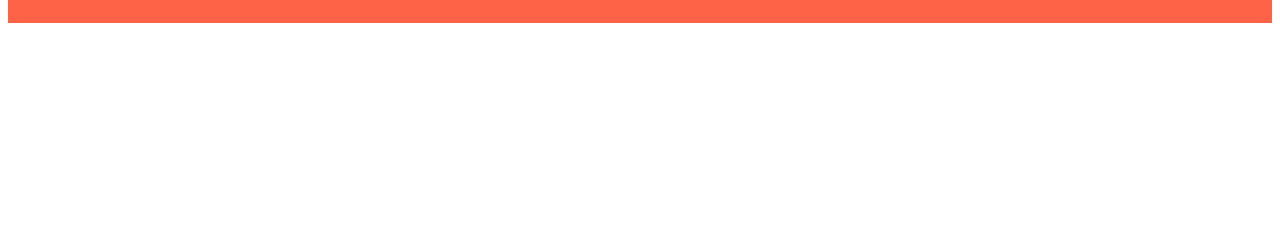
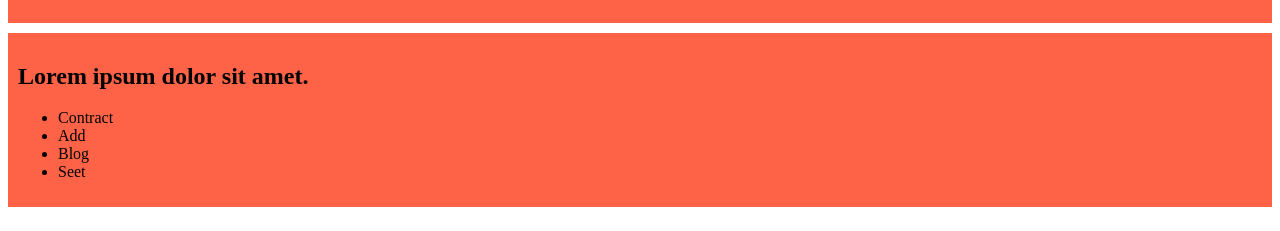
Before and after one commit to simaakther2099/sima-my, a plain HTML site: page index.html in a window 1280 px wide. Shown: the part 569-800 px from the top of the page. Drawn offline with Linux system fonts and the light colour scheme.

Commit message:
added list

```diff
--- a/index.html
+++ b/index.html
@@ -4,7 +4,7 @@
     <meta charset="UTF-8">
     <meta name="viewport" content="width=device-width, initial-scale=1.0">
     <title>Document</title>
-    <link rel="stylesheet" href="style.css/style.css">
+    <link rel="stylesheet" href="style.css">
 </head>
 <body>
     <div>
@@ -12,12 +12,21 @@
     <p>Lorem ipsum dolor sit amet consectetur adipisicing elit. Culpa minus est at autem, maxime nemo error veniam qui doloribus suscipit ipsam officia nihil, unde totam, possimus iste obcaecati ullam atque facilis ducimus? Qui magnam tempore vel omnis voluptas labore sint cum neque odio. Veniam placeat est iusto, eaque illum qui ipsa, necessitatibus cumque libero dolorem natus, sit neque laboriosam et rerum recusandae saepe repellat veritatis sed vel? Odio reprehenderit a, porro labore eos minus. Facere, non. Deleniti, accusantium dolore commodi obcaecati quia ex necessitatibus culpa exercitationem tempore nam minima praesentium repellat? Similique inventore veniam nobis, quibusdam sapiente repudiandae fugit voluptatum?</p>
     </div>
     <div>
-    <h1>Lorem ipsum dolor sit amet.</h1>
+    <h1 >Lorem ipsum dolor sit amet.</h1>
     <p>Lorem ipsum dolor sit amet consectetur adipisicing elit. Culpa minus est at autem, maxime nemo error veniam qui doloribus suscipit ipsam officia nihil, unde totam, possimus iste obcaecati ullam atque facilis ducimus? Qui magnam tempore vel omnis voluptas labore sint cum neque odio. Veniam placeat est iusto, eaque illum qui ipsa, necessitatibus cumque libero dolorem natus, sit neque laboriosam et rerum recusandae saepe repellat veritatis sed vel? Odio reprehenderit a, porro labore eos minus. Facere, non. Deleniti, accusantium dolore commodi obcaecati quia ex necessitatibus culpa exercitationem tempore nam minima praesentium repellat? Similique inventore veniam nobis, quibusdam sapiente repudiandae fugit voluptatum?</p>
 </div>
 <div>
-    <h1>Lorem ipsum dolor sit amet.</h1>
+    <h1 >Lorem ipsum dolor sit amet.</h1>
     <p>Lorem ipsum dolor sit amet consectetur adipisicing elit. Culpa minus est at autem, maxime nemo error veniam qui doloribus suscipit ipsam officia nihil, unde totam, possimus iste obcaecati ullam atque facilis ducimus? Qui magnam tempore vel omnis voluptas labore sint cum neque odio. Veniam placeat est iusto, eaque illum qui ipsa, necessitatibus cumque libero dolorem natus, sit neque laboriosam et rerum recusandae saepe repellat veritatis sed vel? Odio reprehenderit a, porro labore eos minus. Facere, non. Deleniti, accusantium dolore commodi obcaecati quia ex necessitatibus culpa exercitationem tempore nam minima praesentium repellat? Similique inventore veniam nobis, quibusdam sapiente repudiandae fugit voluptatum?</p>
+</div>
+<div>
+    <h2>Lorem ipsum dolor sit amet.</h2>
+    <ul>
+        <li>Contract</li>
+        <li>Add</li>
+        <li>Blog</li>
+        <li>Seet</li>
+    </ul>
 </div>
 
 
--- a/style.css/style.css
+++ b/style.css
@@ -2,5 +2,4 @@ div{
     background-color: tomato;
     padding: 10px;
     margin-bottom: 10px;
-
 }
```
Also changed, not shown: images.jpg (added), 1 other file.
